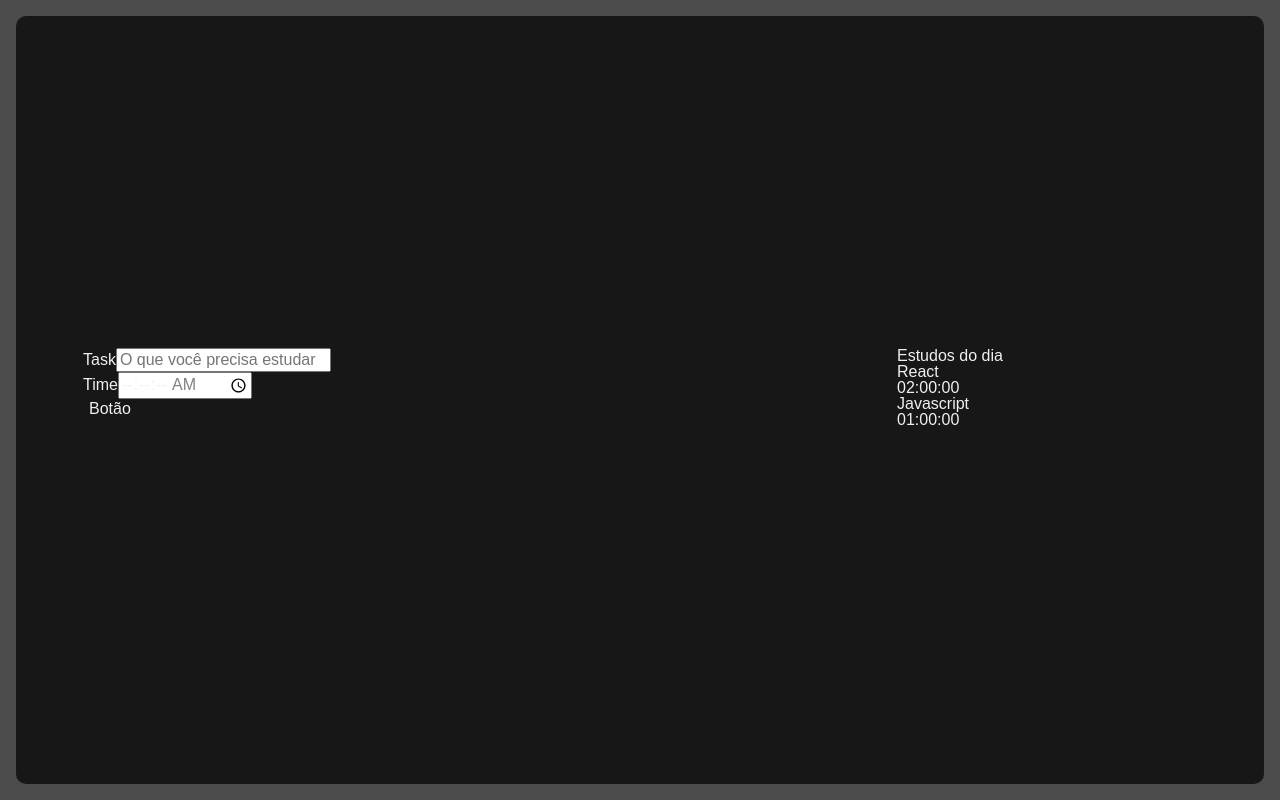
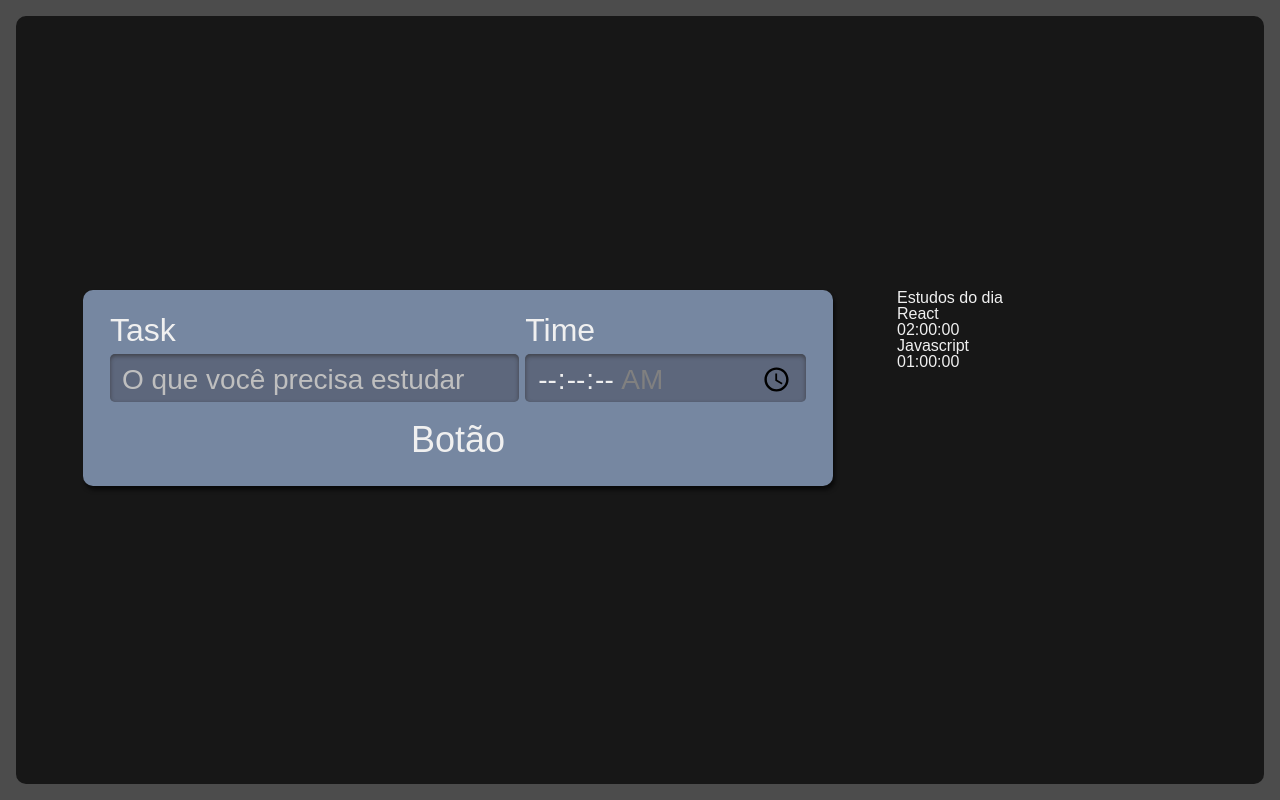
Before and after one commit to RenanTRS/studies, a React (Vite) app: page / in a window 1280 px wide. Built offline with nearby package versions, Linux system fonts and the light colour scheme.

Commit message:
add style for form

```diff
--- a/src/components/Form/index.tsx
+++ b/src/components/Form/index.tsx
@@ -1,13 +1,14 @@
+import './style.scss'
 import { Button } from "../Button"
 
 export const Form = () => {
     return(
-        <form>
-            <div>
+        <form className="novaTarefa">
+            <div className='inputContainer'>
                 <label htmlFor="task">Task</label>
                 <input type="text" id="task" placeholder="O que você precisa estudar" required />
             </div>
-            <div>
+            <div className='inputContainer'>
                 <label htmlFor="time">Time</label>
                 <input type="time" id="time" placeholder="" step="1" min="00:00:00" max="01:30:00" required />
             </div>
--- /dev/null
+++ b/src/components/Form/style.scss
@@ -0,0 +1,61 @@
+.novaTarefa {
+    display:flex;
+    flex-direction: column;
+    grid-area: nova-tarefa;
+    background-color: #7687A1;
+    border-radius: 10px;
+    box-shadow: 2px 4px 4px #0000009F;
+    padding: 12px;
+
+    .inputContainer {
+      display: flex;
+      flex-direction: column;
+      width: 100%;
+      margin-bottom: 16px;
+
+      label {
+        margin-bottom: 8px;
+        font-size: 1.25rem;
+      }
+
+      input {
+        width: 100%;
+        padding: 8px 12px 4px;
+        box-sizing: border-box;
+        border: unset;
+        border-radius: 5px;
+        background-color: #5D677C;
+        box-shadow: 0px 2px 4px #2D2B2B9F inset;
+
+        &::placeholder {
+          color: #BFBFBF;
+        }
+      }
+    }
+
+    @media screen and (min-width: 1280px) {
+      flex-direction: row;
+      flex-wrap: wrap;
+      justify-content: space-around;
+      font-size: 2.25rem;
+      padding: 24px;
+      box-sizing: border-box;
+
+      .inputContainer {
+        width: calc(60% - 12px);
+
+        &:last-of-type {
+          width: 40%;
+        }
+
+        label {
+          font-size: 2rem;
+        }
+
+        input {
+          height: 100%;
+          font-size: 1.75rem;
+        }
+      }
+    }
+  }
```
